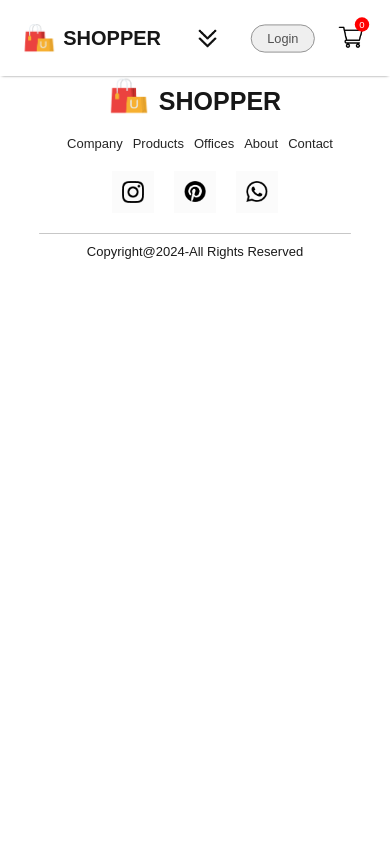
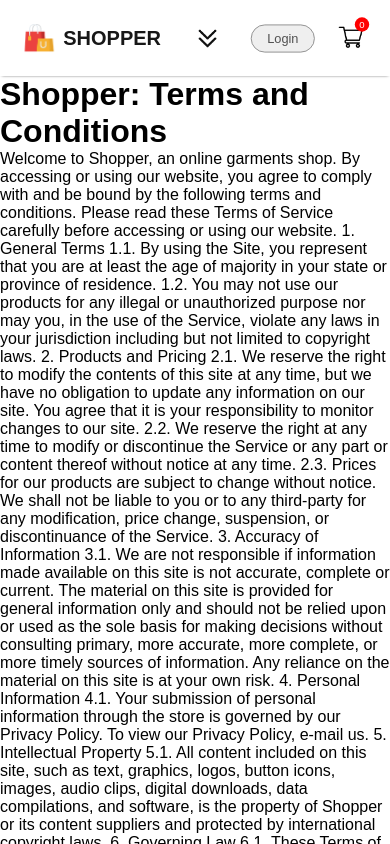
Before and after one commit to parimala-06/Shopper-Client, a React (Create React App) app: page /terms in a window 390 px wide. Shown: the top 844 px of the page. Built offline with nearby package versions, Linux system fonts and the light colour scheme; no server answers.

Commit message:
Modified LoginSignUp page

```diff
--- a/src/App.js
+++ b/src/App.js
@@ -11,6 +11,7 @@
 import men_banner from './components/Assets/banner_mens.png';
 import women_banner from './components/Assets/banner_women.png';
 import kids_banner from './components/Assets/banner_kids.png';
+import Terms from "./components/Terms/Terms.js";
 
 
 function App() {
@@ -27,6 +28,7 @@
           <Route path=":productId" element={<Product/>}/>
         </Route>
         <Route path="/cart" element={<Cart/>}/>
+        <Route path="/terms" element={<Terms/>}/>
         <Route path="/login" element={<LoginSignUp/>}/>
       </Routes>
       <Footer/>
--- /dev/null
+++ b/src/components/Terms/Terms.css
@@ -0,0 +1,29 @@
+.terms{
+    text-align: center;
+}
+.terms h1{
+    font-size: 30px;
+    font-weight: 600;
+}
+.terms p{
+    font-size: 16px;
+}
+
+@media(max-width:800px){
+    .terms h1{
+        font-size: 20px;
+        font-weight: 600;
+    }
+    .terms p{
+        font-size: 14px;
+    }
+}
+@media(max-width:500px){
+    .terms h1{
+        font-size: 16px;
+        font-weight: 600;
+    }
+    .terms p{
+        font-size: 13px;
+    }
+}
--- /dev/null
+++ b/src/components/Terms/Terms.js
@@ -0,0 +1,45 @@
+import React from 'react'
+
+const Terms = () => {
+  return (
+    <div className='terms'>
+        <h1>Shopper: Terms and Conditions</h1>
+        <p>
+        Welcome to Shopper, an online garments shop. By accessing or using our website, you agree to comply with and be bound by the following terms and conditions. Please read these Terms of Service carefully before accessing or using our website.
+
+        1. General Terms
+
+        1.1. By using the Site, you represent that you are at least the age of majority in your state or province of residence.
+
+        1.2. You may not use our products for any illegal or unauthorized purpose nor may you, in the use of the Service, violate any laws in your jurisdiction including but not limited to copyright laws.
+
+        2. Products and Pricing
+
+        2.1. We reserve the right to modify the contents of this site at any time, but we have no obligation to update any information on our site. You agree that it is your responsibility to monitor changes to our site.
+
+        2.2. We reserve the right at any time to modify or discontinue the Service or any part or content thereof without notice at any time.
+
+        2.3. Prices for our products are subject to change without notice. We shall not be liable to you or to any third-party for any modification, price change, suspension, or discontinuance of the Service.
+
+        3. Accuracy of Information
+
+        3.1. We are not responsible if information made available on this site is not accurate, complete or current. The material on this site is provided for general information only and should not be relied upon or used as the sole basis for making decisions without consulting primary, more accurate, more complete, or more timely sources of information. Any reliance on the material on this site is at your own risk.
+
+        4. Personal Information
+
+        4.1. Your submission of personal information through the store is governed by our Privacy Policy. To view our Privacy Policy, e-mail us.
+
+        5. Intellectual Property
+
+        5.1. All content included on this site, such as text, graphics, logos, button icons, images, audio clips, digital downloads, data compilations, and software, is the property of Shopper or its content suppliers and protected by international copyright laws.
+
+        6. Governing Law
+
+        6.1. These Terms of Service and any separate agreements whereby we provide you Services shall be governed by and construed in accordance with the laws of our country.
+        </p>
+        <hr />
+    </div>
+  )
+}
+
+export default Terms
--- a/src/pages/LoginSignUp.js
+++ b/src/pages/LoginSignUp.js
@@ -119,7 +119,7 @@
   };
 
   const handleProceed = () => {
-    if (!formData.termsAndPrivacy) {
+    if (state === 'Sign Up' && !formData.termsAndPrivacy) {
       alert("You must agree to the Terms and Conditions to proceed.");
     } else {
       loginOrSignUp();
@@ -148,7 +148,7 @@
                 onChange={changeHandler}
                 required
               />
-              <label htmlFor="termsAndPrivacy">I agree to the Terms and Privacy Policies</label>
+              <label htmlFor="termsAndPrivacy">I agree to the <Link to="/terms">Terms and Conditions</Link></label>
             </div>
           </>
         }
```
